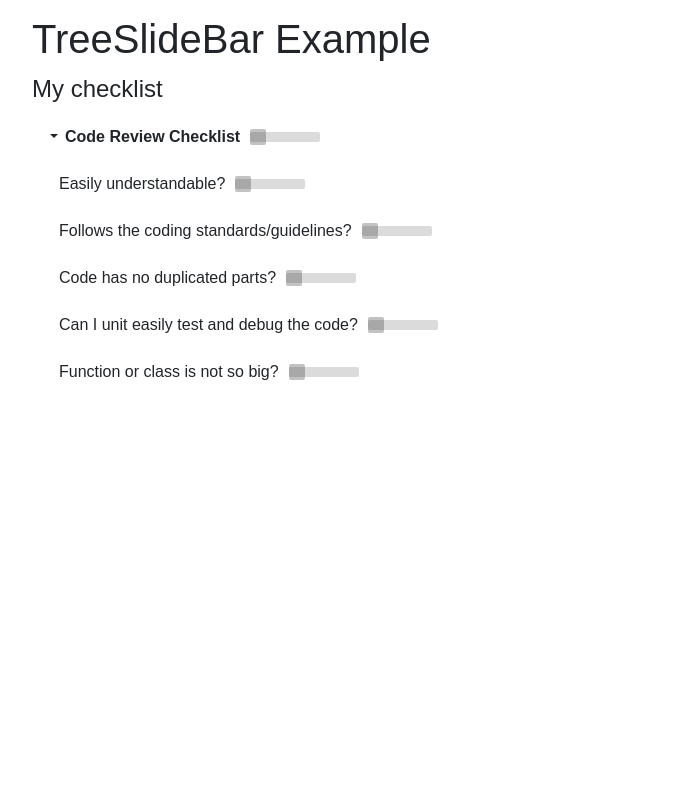
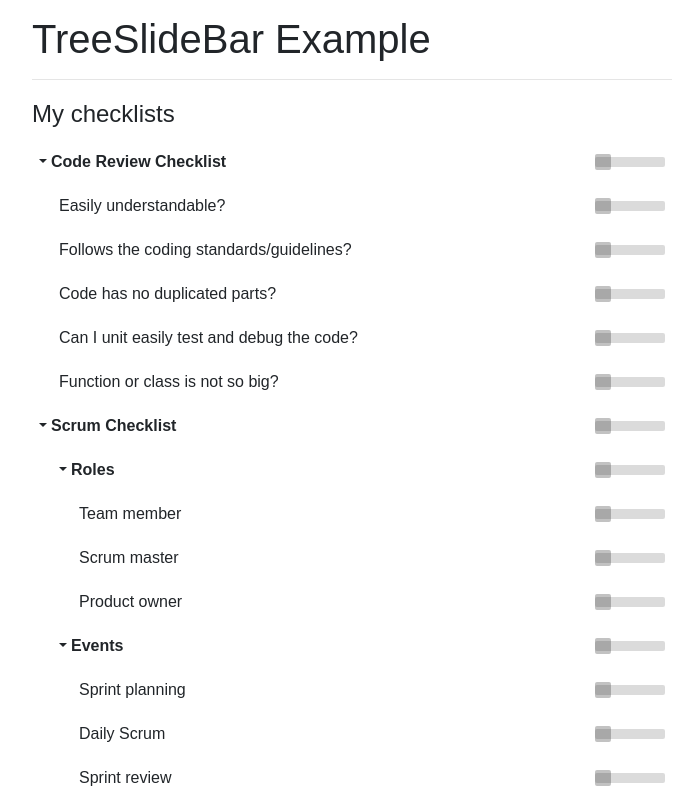
Before and after one commit to thiagoferrax/tree-slide-bar, a React (Create React App) app: page / in a window 1280 px wide. Shown: the top 800 px of the page, without its empty margins (288-984 px from the left). Built offline with nearby package versions, Linux system fonts and the light colour scheme.

Commit message:
Creating the first unit test and improving the tree layout

```diff
--- a/src/examples/App.js
+++ b/src/examples/App.js
@@ -4,7 +4,8 @@ import TreeSlideBar from "../lib";
 const App = () => (
   <div style={{ width: 640, margin: "15px auto" }}>
     <h1>TreeSlideBar Example</h1>
-    <TreeSlideBar name='checklist' legend='My checklist' tree={[
+    <hr/>
+    <TreeSlideBar cols='12' name='checklist' legend='My checklists' tree={[
       {
         "id": 1,
         "description": "Code Review Checklist",
@@ -41,6 +42,100 @@ const App = () => (
             "children": []
           }
         ]
+      },
+      {
+        "id": 7,
+        "description": "Scrum Checklist",
+        "parentId": null,
+        "children": [
+          {
+            "id": 8,
+            "description": "Roles",
+            "parentId": 7,
+            "children": [
+              {
+                "id": 9,
+                "description": "Team member",
+                "parentId": 8,
+                "children": []
+              },
+              {
+                "id": 10,
+                "description": "Scrum master",
+                "parentId": 8,
+                "children": []
+              },
+              {
+                "id": 11,
+                "description": "Product owner",
+                "parentId": 8,
+                "children": []
+              },
+            ]
+          },
+          {
+            "id": 12,
+            "description": "Events",
+            "parentId": 7,
+            "children": [
+              {
+                "id": 13,
+                "description": "Sprint planning",
+                "parentId": 12,
+                "children": []
+              },
+              {
+                "id": 14,
+                "description": "Daily Scrum",
+                "parentId": 12,
+                "children": []
+              },
+              {
+                "id": 14,
+                "description": "Sprint review",
+                "parentId": 12,
+                "children": []
+              },
+              {
+                "id": 15,
+                "description": "Retrospective",
+                "parentId": 12,
+                "children": []
+              },
+            ]
+          },
+          {
+            "id": 16,
+            "description": "Artifacts",
+            "parentId": 7,
+            "children": [
+              {
+                "id": 17,
+                "description": "Release plan",
+                "parentId": 16,
+                "children": []
+              },
+              {
+                "id": 18,
+                "description": "Product backlog",
+                "parentId": 16,
+                "children": []
+              },
+              {
+                "id": 19,
+                "description": "Sprint backlog",
+                "parentId": 16,
+                "children": []
+              },
+              {
+                "id": 15,
+                "description": "Burndown",
+                "parentId": 16,
+                "children": []
+              },
+            ]
+          }
+        ]
       }
     ]} />
   </div>
--- a/src/lib/components/tree/slideBar.css
+++ b/src/lib/components/tree/slideBar.css
@@ -1,6 +1,5 @@
 .slidecontainer {
-    margin-bottom: 0px;
-    padding-left: 10px;
+    margin-right: 7px;
 }
 
 .slider {
--- a/src/lib/components/tree/tree.css
+++ b/src/lib/components/tree/tree.css
@@ -7,9 +7,7 @@
 }
 
 .children {
-    display: flex;
-    flex-direction: column;
-    margin-left: 10px;
+    margin-left: 20px;
 }
 
 legend {
--- a/src/lib/components/tree/tree.jsx
+++ b/src/lib/components/tree/tree.jsx
@@ -3,6 +3,7 @@ import Grid from '../layout/grid'
 import TreeItem from './treeItem'
 import './tree.css'
 import './dependencies'
+import {getInitialValuesMap} from './treeUtil'
 
 export default class Tree extends Component {
 
@@ -10,7 +11,6 @@ export default class Tree extends Component {
         super(props)
         this.state = {tree: []}
         this.handleChange = this.handleChange.bind(this)
-        this.getInitialValuesMap = this.getInitialValuesMap.bind(this)
         this.getValuesMap = this.getValuesMap.bind(this)
     }
 
@@ -24,15 +24,8 @@ export default class Tree extends Component {
         }
     }
 
-    getInitialValuesMap(tree, initialMap={}) {
-        return tree.reduce((map, node) => {
-                map[node.id] = {value:node.value, parentId:node.parentId}
-                return this.getInitialValuesMap(node.children, map)
-            }, initialMap)
-    }
-
     getValuesMap(tree, node, value) {
-        const initialValuesMap = this.getInitialValuesMap(tree)
+        const initialValuesMap = getInitialValuesMap(tree)
         const valuesMap = this.refreshNodesValues(initialValuesMap, node, value)
         return valuesMap
     }
--- a/src/lib/components/tree/treeItem.css
+++ b/src/lib/components/tree/treeItem.css
@@ -1,21 +1,21 @@
 .treeItem {
     display: flex;
-    position:relative;
-    padding: 10px 0px 10px 10px;
+    align-items: center;
+    justify-content: space-between;
+    padding: 10px 0px;
 }
 
 .treeItemDescription {
+    display: flex;
+    align-items: center;
     margin-left: 7px;
-    margin-bottom: 3px;
 }
 
 .rowItem > div {
-    margin-left: 2px;
+
 }
 .treeItem:hover {
-    background-color: rgba(0, 0, 0, 0.03);
-    outline-style: solid;
-    outline-width: 1px;
+    background-color: rgba(0, 0, 0, 0.1);
     outline-color: #EDEDED;
 }
 
--- a/src/lib/components/tree/treeItem.jsx
+++ b/src/lib/components/tree/treeItem.jsx
@@ -29,11 +29,13 @@ export default class TreeItem extends Component {
                 <div className={this.props.children ? 'parent' : ''}>
                     <div className="treeItem">
                         <If test={this.props.children}>
-                            <a onClick={() => this.toggleIcon(this.state.node)}>
-                                <i className={`${this.state.hideChildren ? 'icon ion-md-arrow-dropright' : 'icon ion-md-arrow-dropdown'} ml-2`} />
-                            </a>
                             <div className="treeItemDescription">
-                                <a onClick={() => this.toggleIcon(this.state.node)}>{this.state.node.description}</a>
+                                <a onClick={() => this.toggleIcon(this.state.node)}>
+                                    <i className={`${this.state.hideChildren ? 'icon ion-md-arrow-dropright' : 'icon ion-md-arrow-dropdown'}`} />
+                                </a>
+                                <div className="ml-1">
+                                    <a onClick={() => this.toggleIcon(this.state.node)}>{this.state.node.description}</a>
+                                </div>
                             </div>
                         </If>
                         <If test={!this.props.children}>
@@ -42,10 +44,10 @@ export default class TreeItem extends Component {
                         <SlideBar node={this.state.node} onChange={this.props.onChange} hideSlideBar={this.props.hideSlideBar} />
                         <If test={this.props.controls}>
                             <div className="controls">
-                                <button className='btn btn-default' onClick={e => {e.preventDefault(); this.props.onEdit(this.state.node)}}>
+                                <button className='btn btn-default' onClick={e => { e.preventDefault(); this.props.onEdit(this.state.node) }}>
                                     <i className='icon ion-md-create'></i>
                                 </button>
-                                <button className='btn btn-default' onClick={e => {e.preventDefault(); this.props.onDelete(this.state.node)}}>
+                                <button className='btn btn-default' onClick={e => { e.preventDefault(); this.props.onDelete(this.state.node) }}>
                                     <i className='icon ion-md-trash'></i>
                                 </button>
                             </div>
--- /dev/null
+++ b/src/lib/components/tree/treeUtil.js
@@ -0,0 +1,6 @@
+export function getInitialValuesMap(tree, initialMap={}) {
+    return tree.reduce((map, node) => {
+            map[node.id] = {value:node.value, parentId:node.parentId}
+            return getInitialValuesMap(node.children, map)
+        }, initialMap)
+}
```
Also changed, not shown: 2 other files (tests, documents, lock files or other folders).
